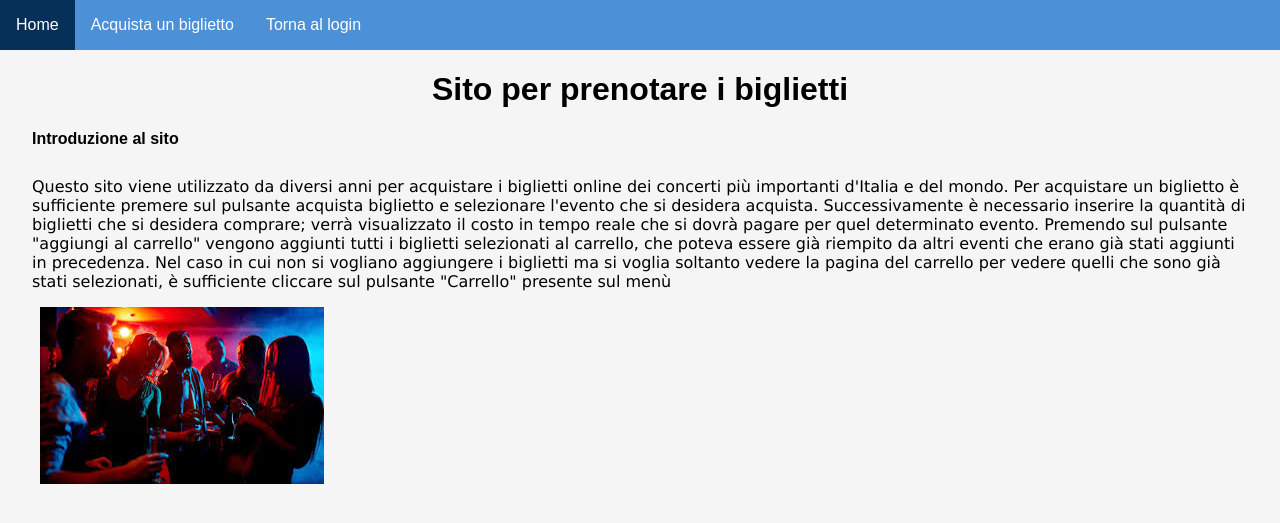
After one commit to AimarPaolo/Progetto_1, a PHP site: page /home.html in a window 1280 px wide. The commit adds this page. Shown: the top 523 px of the page. Run offline with PHP 8.4, Linux system fonts and the light colour scheme.

Commit message:
Aggiunta pagina di home e navbar nella pagina, ancora necessario aggiungere un carrello che si salva i prodotti aggiunti e mostra il costo totale.

```diff
--- /dev/null
+++ b/home.css
@@ -0,0 +1,50 @@
+/*Utilizzo in gran parte dei case le misure relative anziche quelle assolute in px perchè almeno rimangono proporzionate su qualunque dispositivo
+che visualizza il sito*/
+.navbar {
+    overflow: hidden;
+    /*utilizzo colori che possono essere in palette con la montagna, ad esempio verde, marrone e verde pino */
+    background-color: #4c91d7;
+    font-family: Arial, sans-serif;
+  }
+
+  .navbar a {
+    float: left;
+    font-size: 1rem;
+    color: white;
+    text-align: center;
+    padding: 1rem 1rem;
+    text-decoration: none;
+  }
+  .navbar a:hover{
+    background-color: rgb(6, 48, 88);
+    /*aggiungo anche in questo caso border color in modo da far colorare anche il bordo quando viene selezionato*/
+    border-color: rgb(6, 48, 88);
+  }
+body {
+    font-family: Arial, sans-serif;
+    margin: 0;
+    padding: 0;
+    background-color: #f5f5f5;
+    font-size: 1rem;
+}
+h1{
+    text-align: center;
+}
+h2{
+    font-size: medium;
+    font-family: Impact, Haettenschweiler, 'Arial Narrow Bold', sans-serif;
+    font-family: sans-serif;
+    margin-left: 2rem;
+    margin-right: 2rem;
+}
+p{
+    display: inline;
+    font-family: sans-serif;
+    margin-left: 2rem;
+    margin-right: 2rem;
+    font-family: Verdana, Geneva, Tahoma, sans-serif;
+    float: right;
+}
+img{
+    float: left;
+}
--- /dev/null
+++ b/home.html
@@ -0,0 +1,45 @@
+<!DOCTYPE html>
+<html lang="it">
+    <head>
+        <meta charset="UTF-8">
+        <title>Pagina per acquistare i biglietti</title>
+        <meta name="author" content="Paolo Aimar">
+        <meta name="keywords" lang="it" content="html">
+        <meta name="description" content="Pagina di acquisto dei biglietti">
+        <!--in questo caso la pagina viene aggiornata ogni 10 minuti, in quanto magari ci vuole qualche secondo in più per scegliere gli eventi
+        e quindi non sarebbe corretto aggiornarla ogni 60 secondi (l'utente non avrebbe il tempo di scegliere i biglietti per l'evento)-->
+        <meta http-equiv="refresh" content="600">
+        <link rel="stylesheet" href="home.css">
+    </head>
+    <body>
+        <div class="navbar">
+            <!--In questo caso dichiaro una classe attiva in modo da cambiare ogni volta il colore e far capire in modo più chiaro all'utente
+            in quale pagina si trova-->
+            <!--utilizzo un menù per collegare le pagine, volendo si potevano anche utilizzare altri bottoni ma l'utente potrebbe rimanere
+            leggermente confuso. Meglio utilizzare oggetti più intuitivi che aiutino il cliente a capire come spostarsi-->
+            <a href="home.html">Home</a>
+            <a href="Acquisto_ESP1.html">Acquista un biglietto</a>
+            <a href="Login_ESP1.html">Torna al login</a>
+        </div>
+        <h1>Sito per prenotare i biglietti</h1>
+        <h2>Introduzione al sito</h2>
+        <p>
+            Questo sito viene utilizzato da diversi anni per acquistare i
+            biglietti online dei concerti più importanti d'Italia e  del
+            mondo. Per acquistare un biglietto &egrave; sufficiente premere sul
+            pulsante acquista biglietto e selezionare l'evento che si
+            desidera acquista. Successivamente &egrave; necessario inserire la
+            quantit&agrave; di biglietti che si desidera comprare; verr&agrave;
+            visualizzato il costo in tempo reale che si dovr&agrave; pagare
+            per quel determinato evento. Premendo sul pulsante
+            "aggiungi al carrello" vengono aggiunti tutti i biglietti selezionati
+            al carrello, che poteva essere già riempito da altri eventi che
+            erano gi&agrave; stati aggiunti in precedenza. Nel caso in cui non si
+            vogliano aggiungere i biglietti ma si voglia soltanto vedere
+            la pagina del carrello per vedere quelli che sono gi&agrave; stati
+            selezionati, &egrave; sufficiente cliccare sul pulsante "Carrello"
+            presente sul men&ugrave;</p>
+            <figure><img src="../immagini/home_page.jpeg" alt="ticket image"></figure>
+
+    </body>
+</html>
```
Also changed, not shown: Acquisto_ESP1.css (+22 -2 lines), Acquisto_ESP1.html (+10 -1 lines), Immagini/home_page.jpeg (added).
